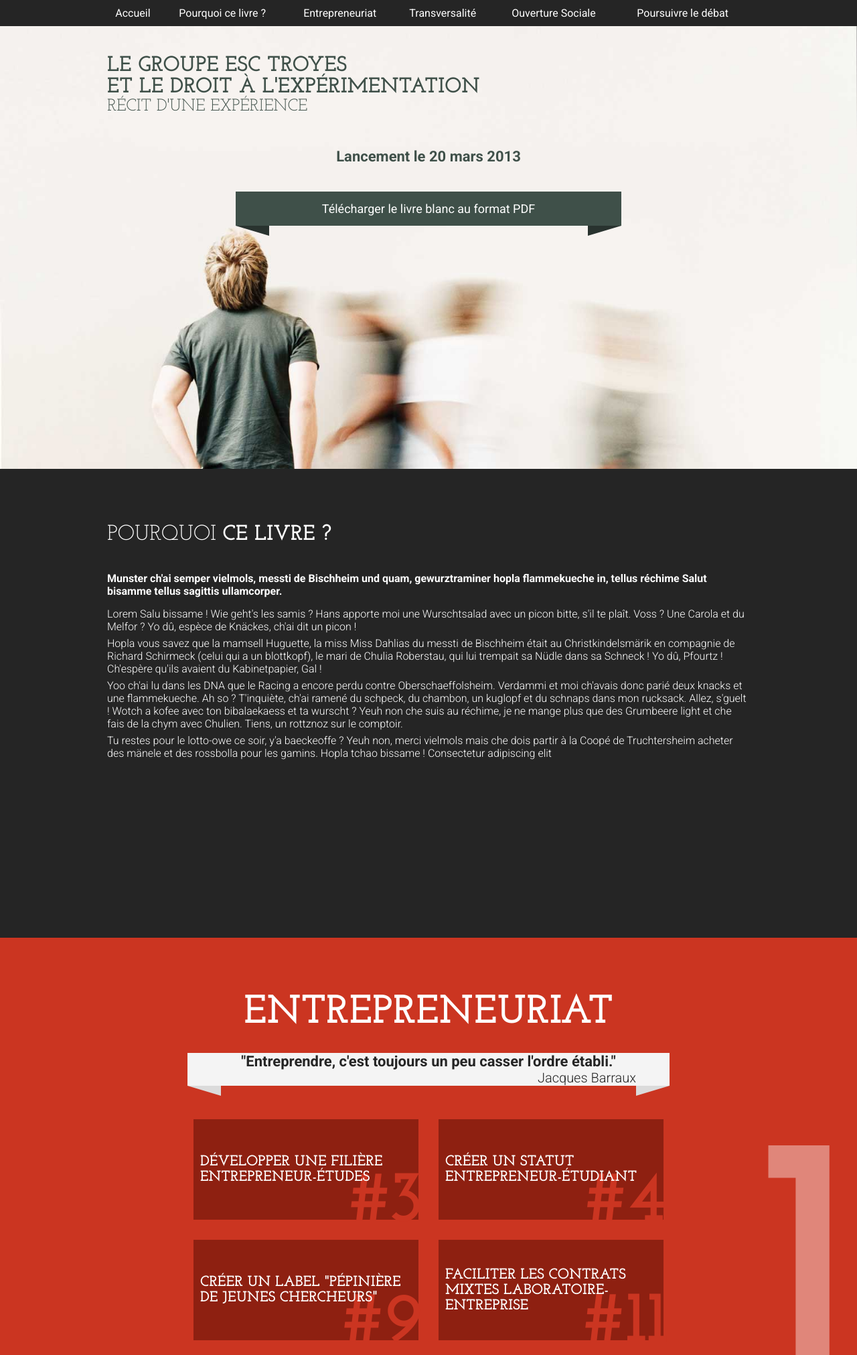
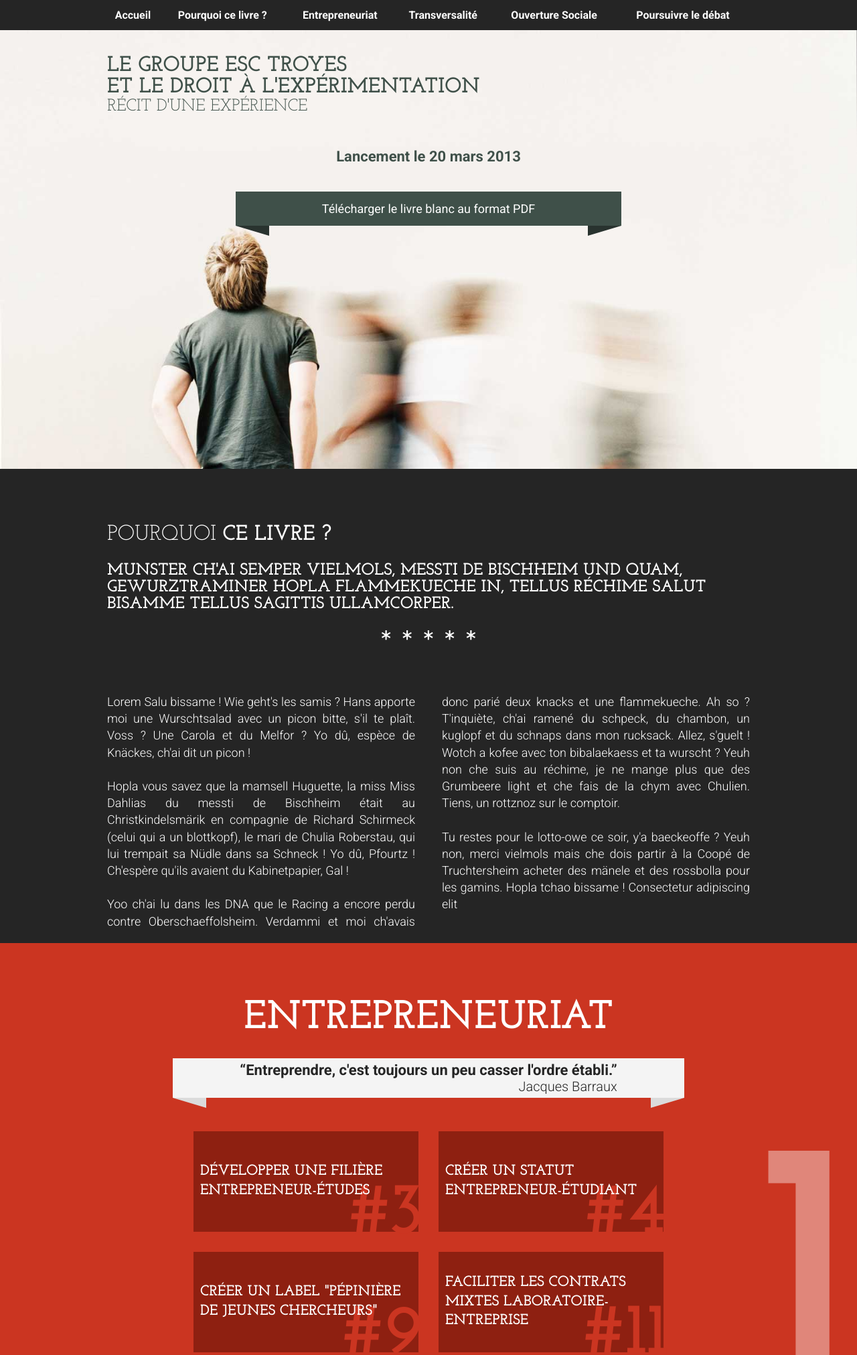
Before and after one commit to Groupe-ESC-Troyes/MixerLesCultures, a PHP site: page / in a window 1280 px wide. Shown: the top 2023 px of the page at 67% size. Run offline with PHP 8.4, Linux system fonts and the light colour scheme; some libraries are stand-ins or nearby versions.

Commit message:
Plein de trucs
- Rythme vertical de base
- lien rapides entrepreneuriat
- affichage de la source de la citation
- gestion du :focus

```diff
--- a/css/style.css
+++ b/css/style.css
@@ -607,8 +607,8 @@ body {
 body, select, input, textarea {
   color: white;
   font-family: "Roboto", Helvetica, Arial;
-  font-size: 16px;
-  font-size: 1.6rem;
+  font-size: 18px;
+  font-size: 1.8rem;
 }
 
 /* line 17, ../scss/style.scss */
@@ -618,53 +618,104 @@ h1, h2, h3, h4, h5, h6 {
   font-weight: 700;
   text-transform: uppercase;
   margin-top: 0;
+  margin-bottom: 0;
 }
 
-/* line 24, ../scss/style.scss */
+/* line 25, ../scss/style.scss */
 h1 {
   font-size: 32px;
   font-size: 3.2rem;
 }
 
-/* line 27, ../scss/style.scss */
+/* line 28, ../scss/style.scss */
 h2 {
   font-size: 25px;
   font-size: 2.5rem;
 }
 
-/* line 30, ../scss/style.scss */
+/* line 31, ../scss/style.scss */
 strong, th {
   font-wieght: 700;
 }
 
-/* line 33, ../scss/style.scss */
+/* line 34, ../scss/style.scss */
 a, a:active, a:visited {
   color: inherit;
 }
 
-/* line 36, ../scss/style.scss */
-p {
-  margin-top: 0;
-  margin-bottom: 6px;
-  font-size: 16px;
-  font-size: 1.6rem;
-  font-weight: 300;
-}
-
-/* line 43, ../scss/style.scss */
-ul,
-ol {
-  font-size: 16px;
-  font-size: 1.6rem;
-}
-
-/* line 47, ../scss/style.scss */
+/* line 38, ../scss/style.scss */
 li ul,
 li ol {
   margin-left: 20px;
 }
 
-/* line 52, ../scss/style.scss */
+/* line 46, ../scss/style.scss */
+p,
+ul,
+ol {
+  font-size: 18px;
+  font-size: 1.8rem;
+  font-weight: 300;
+  line-height: 1.4em;
+  margin-top: 0;
+  margin-bottom: 1.4em;
+}
+
+/* line 53, ../scss/style.scss */
+h1 {
+  margin-bottom: 30px;
+}
+
+/* line 56, ../scss/style.scss */
+h1 {
+  margin-bottom: 25px;
+}
+
+/* line 59, ../scss/style.scss */
+hr {
+  border: none;
+  padding-bottom: 20px;
+  margin: 25px 0;
+}
+/* line 64, ../scss/style.scss */
+hr:before {
+  content: "* * * * *";
+  display: block;
+  text-align: center;
+  font-family: "Josefin Slab", Trebuchet, Helvetica, Arial;
+  font-size: 50px;
+  font-size: 5rem;
+  color: #fff;
+}
+
+/* line 73, ../scss/style.scss */
+div.content {
+  -webkit-column-count: 2;
+  -moz-column-count: 2;
+  -ms-column-count: 2;
+  -o-column-count: 2;
+  column-count: 2;
+  -webkit-column-gap: 40px;
+  -moz-column-gap: 40px;
+  -ms-column-gap: 40px;
+  -o-column-gap: 40px;
+  column-gap: 40px;
+  -webkit-column-break-inside: avoid;
+  column-break-inside: avoid;
+  text-align: justify;
+}
+@media (max-width: 767px) {
+  /* line 73, ../scss/style.scss */
+  div.content {
+    -webkit-column-count: 1;
+    -moz-column-count: 1;
+    -ms-column-count: 1;
+    -o-column-count: 1;
+    column-count: 1;
+  }
+}
+
+/* line 85, ../scss/style.scss */
 #menu-container {
   background: #252525;
   position: fixed;
@@ -674,35 +725,35 @@ li ol {
   right: 0;
 }
 
-/* line 60, ../scss/style.scss */
+/* line 93, ../scss/style.scss */
 #menu-container a.menu-toggle {
   display: none;
   padding: 10px;
   text-decoration: none;
 }
 @media (max-width: 767px) {
-  /* line 60, ../scss/style.scss */
+  /* line 93, ../scss/style.scss */
   #menu-container a.menu-toggle {
     display: block;
   }
 }
 
-/* line 69, ../scss/style.scss */
+/* line 102, ../scss/style.scss */
 #menu {
   overflow: hidden;
 }
 @media (max-width: 767px) {
-  /* line 69, ../scss/style.scss */
+  /* line 102, ../scss/style.scss */
   #menu {
     max-height: 0em;
   }
-  /* line 75, ../scss/style.scss */
+  /* line 108, ../scss/style.scss */
   #menu.active {
     max-height: 20em;
   }
 }
 
-/* line 80, ../scss/style.scss */
+/* line 113, ../scss/style.scss */
 #menu ul {
   display: table;
   margin: auto;
@@ -710,53 +761,61 @@ li ol {
   text-align: center;
 }
 @media only screen and (min-width: 960px) {
-  /* line 80, ../scss/style.scss */
+  /* line 113, ../scss/style.scss */
   #menu ul {
     width: 960px;
   }
 }
 @media (min-width: 768px) and (max-width: 959px) {
-  /* line 80, ../scss/style.scss */
+  /* line 113, ../scss/style.scss */
   #menu ul {
     width: 768px;
   }
 }
 @media (max-width: 767px) {
-  /* line 80, ../scss/style.scss */
+  /* line 113, ../scss/style.scss */
   #menu ul {
     display: block;
   }
 }
 
-/* line 96, ../scss/style.scss */
+/* line 129, ../scss/style.scss */
 #menu li {
   display: table-cell;
 }
 @media (max-width: 767px) {
-  /* line 96, ../scss/style.scss */
+  /* line 129, ../scss/style.scss */
   #menu li {
     display: block;
     border-top: 1px solid #bbbbbb;
   }
 }
 
-/* line 104, ../scss/style.scss */
+/* line 137, ../scss/style.scss */
 #menu a {
   display: block;
   text-decoration: none;
+  font-weight: 700;
+  font-size: 16px;
+  font-size: 1.6rem;
   padding: 10px 0;
   -webkit-transition: all 0.2s ease-in;
   -moz-transition: all 0.2s ease-in;
   -o-transition: all 0.2s ease-in;
   transition: all 0.2s ease-in;
 }
-/* line 110, ../scss/style.scss */
-#menu a:hover {
+/* line 146, ../scss/style.scss */
+#menu a:hover, #menu a:focus {
   background: #f4f4f4;
   color: #252525;
 }
 
-/* line 151, ../scss/style.scss */
+/* line 185, ../scss/style.scss */
+div.ribbon-wrapper {
+  text-align: center;
+}
+
+/* line 190, ../scss/style.scss */
 section.slide {
   width: 100%;
   padding-top: 42px;
@@ -770,37 +829,37 @@ section.slide {
   background-repeat: no-repeat;
 }
 @media only screen and (min-height: 700px) {
-  /* line 151, ../scss/style.scss */
+  /* line 190, ../scss/style.scss */
   section.slide {
     min-height: 700px;
   }
 }
 @media only screen and (min-height: 500px) and (max-height: 699px) {
-  /* line 151, ../scss/style.scss */
+  /* line 190, ../scss/style.scss */
   section.slide {
     min-height: 500px;
   }
 }
 @media only screen and (max-height: 499px) {
-  /* line 151, ../scss/style.scss */
+  /* line 190, ../scss/style.scss */
   section.slide {
     min-height: 300px;
   }
 }
 
-/* line 170, ../scss/style.scss */
+/* line 209, ../scss/style.scss */
 section.slide div.slide-inner {
   margin: auto;
   padding-top: 40px;
 }
 @media only screen and (min-width: 960px) {
-  /* line 170, ../scss/style.scss */
+  /* line 209, ../scss/style.scss */
   section.slide div.slide-inner {
     width: 960px;
   }
 }
 @media (min-width: 768px) and (max-width: 959px) {
-  /* line 170, ../scss/style.scss */
+  /* line 209, ../scss/style.scss */
   section.slide div.slide-inner {
     width: 100%;
     padding-left: 10px;
@@ -808,7 +867,7 @@ section.slide div.slide-inner {
   }
 }
 @media (max-width: 767px) {
-  /* line 170, ../scss/style.scss */
+  /* line 209, ../scss/style.scss */
   section.slide div.slide-inner {
     width: 100%;
     padding-left: 10px;
@@ -816,36 +875,36 @@ section.slide div.slide-inner {
   }
 }
 
-/* line 190, ../scss/style.scss */
+/* line 229, ../scss/style.scss */
 #home {
   background-image: url("../img/home.jpg");
   color: #3f5049;
 }
-/* line 194, ../scss/style.scss */
+/* line 233, ../scss/style.scss */
 #home h1 {
   margin-bottom: 0;
 }
 @media (max-width: 767px) {
-  /* line 194, ../scss/style.scss */
+  /* line 233, ../scss/style.scss */
   #home h1 {
     font-size: 25px;
     font-size: 2.5rem;
   }
 }
-/* line 201, ../scss/style.scss */
+/* line 240, ../scss/style.scss */
 #home h2 {
   font-weight: 400;
   margin-bottom: 50px;
 }
 @media (max-width: 767px) {
-  /* line 201, ../scss/style.scss */
+  /* line 240, ../scss/style.scss */
   #home h2 {
     font-size: 20px;
     font-size: 2rem;
     margin-bottom: 30px;
   }
 }
-/* line 210, ../scss/style.scss */
+/* line 249, ../scss/style.scss */
 #home strong {
   display: block;
   margin: auto;
@@ -854,13 +913,13 @@ section.slide div.slide-inner {
   font-size: 2.2rem;
 }
 @media (max-width: 767px) {
-  /* line 210, ../scss/style.scss */
+  /* line 249, ../scss/style.scss */
   #home strong {
     font-size: 18px;
     font-size: 1.8rem;
   }
 }
-/* line 221, ../scss/style.scss */
+/* line 260, ../scss/style.scss */
 #home a.download {
   display: block;
   text-align: center;
@@ -878,7 +937,7 @@ section.slide div.slide-inner {
   -o-transition: all 0.2s ease-in;
   transition: all 0.2s ease-in;
 }
-/* line 122, ../scss/style.scss */
+/* line 158, ../scss/style.scss */
 #home a.download:before, #home a.download:after {
   content: "";
   position: absolute;
@@ -887,7 +946,7 @@ section.slide div.slide-inner {
   border-top-width: 0;
   border-bottom-width: 15px;
 }
-/* line 130, ../scss/style.scss */
+/* line 166, ../scss/style.scss */
 #home a.download:before {
   left: 0;
   bottom: -15px;
@@ -897,7 +956,7 @@ section.slide div.slide-inner {
   border-left-width: 0;
   border-right-width: 50px;
 }
-/* line 139, ../scss/style.scss */
+/* line 175, ../scss/style.scss */
 #home a.download:after {
   right: 0;
   bottom: -15px;
@@ -907,42 +966,33 @@ section.slide div.slide-inner {
   border-right-width: 0;
   border-left-width: 50px;
 }
-/* line 233, ../scss/style.scss */
-#home a.download:hover {
+/* line 273, ../scss/style.scss */
+#home a.download:hover, #home a.download:focus {
   background: #485b53;
 }
 
-/* line 238, ../scss/style.scss */
+/* line 278, ../scss/style.scss */
 #pourquoi {
   background: #252525;
 }
-/* line 241, ../scss/style.scss */
-#pourquoi h1 {
-  margin-bottom: 40px;
-}
-/* line 244, ../scss/style.scss */
+/* line 281, ../scss/style.scss */
 #pourquoi h1 span {
   font-weight: 400;
 }
 @media (max-width: 767px) {
-  /* line 244, ../scss/style.scss */
+  /* line 281, ../scss/style.scss */
   #pourquoi h1 span {
     display: block;
   }
 }
-/* line 251, ../scss/style.scss */
-#pourquoi strong {
-  margin-bottom: 15px;
-  display: block;
-}
 
-/* line 256, ../scss/style.scss */
+/* line 289, ../scss/style.scss */
 #entrepreneur {
   background: #cb3521;
   position: relative;
   overflow: hidden;
 }
-/* line 261, ../scss/style.scss */
+/* line 294, ../scss/style.scss */
 #entrepreneur h1 {
   font-size: 60px;
   font-size: 6rem;
@@ -950,7 +1000,7 @@ section.slide div.slide-inner {
   margin-bottom: 30px;
 }
 @media (max-width: 767px) {
-  /* line 261, ../scss/style.scss */
+  /* line 294, ../scss/style.scss */
   #entrepreneur h1 {
     font-size: 40px;
     font-size: 4rem;
@@ -958,24 +1008,25 @@ section.slide div.slide-inner {
   }
 }
 @media (max-width: 767px) {
-  /* line 273, ../scss/style.scss */
+  /* line 306, ../scss/style.scss */
   #entrepreneur h1 span {
     display: block;
   }
 }
-/* line 278, ../scss/style.scss */
+/* line 311, ../scss/style.scss */
 #entrepreneur blockquote {
+  display: inline-block;
   position: relative;
   background: #f4f4f4;
   font-size: 22px;
   font-size: 2.2rem;
-  width: 75%;
   margin: auto;
+  padding: 5px 100px;
   font-weight: 700;
   color: #252525;
   text-align: center;
 }
-/* line 122, ../scss/style.scss */
+/* line 158, ../scss/style.scss */
 #entrepreneur blockquote:before, #entrepreneur blockquote:after {
   content: "";
   position: absolute;
@@ -984,7 +1035,7 @@ section.slide div.slide-inner {
   border-top-width: 0;
   border-bottom-width: 15px;
 }
-/* line 130, ../scss/style.scss */
+/* line 166, ../scss/style.scss */
 #entrepreneur blockquote:before {
   left: 0;
   bottom: -15px;
@@ -994,7 +1045,7 @@ section.slide div.slide-inner {
   border-left-width: 0;
   border-right-width: 50px;
 }
-/* line 139, ../scss/style.scss */
+/* line 175, ../scss/style.scss */
 #entrepreneur blockquote:after {
   right: 0;
   bottom: -15px;
@@ -1004,7 +1055,13 @@ section.slide div.slide-inner {
   border-right-width: 0;
   border-left-width: 50px;
 }
-/* line 287, ../scss/style.scss */
+@media (max-width: 767px) {
+  /* line 311, ../scss/style.scss */
+  #entrepreneur blockquote {
+    padding: 5px 7%;
+  }
+}
+/* line 325, ../scss/style.scss */
 #entrepreneur cite {
   display: block;
   font-weight: 300;
@@ -1012,34 +1069,48 @@ section.slide div.slide-inner {
   font-size: 20px;
   font-size: 2rem;
   text-align: right;
-  padding-right: 50px;
 }
-/* line 296, ../scss/style.scss */
+/* line 333, ../scss/style.scss */
 #entrepreneur ul.prop-links {
   margin: 50px auto 0;
   list-style: none;
   text-align: center;
   font-size: 0;
 }
-/* line 302, ../scss/style.scss */
+/* line 339, ../scss/style.scss */
 #entrepreneur ul.prop-links li {
   display: inline-block;
   width: 35%;
   margin-right: 15px;
   margin-left: 15px;
   margin-bottom: 30px;
-  background: #8e2011;
+  line-height: 1;
 }
-/* line 310, ../scss/style.scss */
-#entrepreneur ul.prop-links li:hover {
-  background: #9c2313;
+@media (max-width: 767px) {
+  /* line 339, ../scss/style.scss */
+  #entrepreneur ul.prop-links li {
+    display: block;
+    width: 100%;
+    margin-right: 0;
+    margin-left: 0;
+  }
 }
-/* line 314, ../scss/style.scss */
+/* line 354, ../scss/style.scss */
 #entrepreneur ul.prop-links div.wrap {
   display: table;
+  width: 100%;
   position: relative;
+  background: #8e2011;
+  -webkit-transition: all 0.2s ease-in;
+  -moz-transition: all 0.2s ease-in;
+  -o-transition: all 0.2s ease-in;
+  transition: all 0.2s ease-in;
 }
-/* line 318, ../scss/style.scss */
+/* line 361, ../scss/style.scss */
+#entrepreneur ul.prop-links div.wrap:hover {
+  background: #771b0e;
+}
+/* line 365, ../scss/style.scss */
 #entrepreneur ul.prop-links div.wrap:after {
   content: attr(data-num);
   position: absolute;
@@ -1051,8 +1122,16 @@ section.slide div.slide-inner {
   font-family: "Josefin Slab", Trebuchet, Helvetica, Arial;
   font-weight: 700;
   z-index: 1;
+  -webkit-transition: all 0.2s ease-in;
+  -moz-transition: all 0.2s ease-in;
+  -o-transition: all 0.2s ease-in;
+  transition: all 0.2s ease-in;
 }
-/* line 330, ../scss/style.scss */
+/* line 377, ../scss/style.scss */
+#entrepreneur ul.prop-links div.wrap:hover:after {
+  right: 5px;
+}
+/* line 381, ../scss/style.scss */
 #entrepreneur ul.prop-links a {
   position: relative;
   display: table-cell;
@@ -1066,18 +1145,28 @@ section.slide div.slide-inner {
   font-size: 22px;
   font-size: 2.2rem;
   font-weight: 700;
+  line-height: 1.3em;
   z-index: 10;
 }
-/* line 346, ../scss/style.scss */
+@media (min-width: 768px) and (max-width: 959px) {
+  /* line 381, ../scss/style.scss */
+  #entrepreneur ul.prop-links a {
+    font-size: 20px;
+    font-size: 2rem;
+    line-height: 1.2em;
+  }
+}
+/* line 403, ../scss/style.scss */
 #entrepreneur:after {
   content: "1";
   position: absolute;
   font-family: "Josefin Slab", Trebuchet, Helvetica, Arial;
   font-weight: 700;
   color: #e0867a;
+  z--index: -1;
 }
 @media only screen and (min-width: 960px) {
-  /* line 346, ../scss/style.scss */
+  /* line 403, ../scss/style.scss */
   #entrepreneur:after {
     font-size: 600px;
     font-size: 60rem;
@@ -1085,22 +1174,28 @@ section.slide div.slide-inner {
     right: -20px;
   }
 }
-@media (max-width: 767px) {
-  /* line 346, ../scss/style.scss */
+@media (min-width: 768px) and (max-width: 959px) {
+  /* line 403, ../scss/style.scss */
   #entrepreneur:after {
-    font-size: 450px;
-    font-size: 45rem;
-    bottom: -120px;
+    font-size: 400px;
+    font-size: 40rem;
+    bottom: -150px;
     right: -20px;
   }
 }
+@media (max-width: 767px) {
+  /* line 403, ../scss/style.scss */
+  #entrepreneur:after {
+    display: none;
+  }
+}
 
-/* line 366, ../scss/style.scss */
+/* line 427, ../scss/style.scss */
 #prop1-image {
   background-image: url("../img/entrepreneuretudiant.jpg");
 }
 
-/* line 369, ../scss/style.scss */
+/* line 430, ../scss/style.scss */
 #prop1 {
   background: #cb3521;
 }
--- a/index.php
+++ b/index.php
@@ -108,16 +108,17 @@
 				<span>Pourquoi</span>
 				ce livre ?
 			</h1>
-			<p>
-				<strong>
+			<h2>
 				Munster ch'ai semper vielmols, messti de Bischheim und quam, gewurztraminer hopla flammekueche in, tellus réchime Salut bisamme tellus sagittis ullamcorper.
-				</strong>
-			</p>
+			</h2>
+			<hr />
+			<div class="content">
 				<p>Lorem Salu bissame ! Wie geht's les samis ? Hans apporte moi une Wurschtsalad avec un picon bitte, s'il te plaît.
 	 			Voss ? Une Carola et du Melfor ? Yo dû, espèce de Knäckes, ch'ai dit un picon !</p>
 				<p>Hopla vous savez que la mamsell Huguette, la miss Miss Dahlias du messti de Bischheim était au Christkindelsmärik en compagnie de Richard Schirmeck (celui qui a un blottkopf), le mari de Chulia Roberstau, qui lui trempait sa Nüdle dans sa Schneck ! Yo dû, Pfourtz ! Ch'espère qu'ils avaient du Kabinetpapier, Gal !</p>
 				<p>Yoo ch'ai lu dans les DNA que le Racing a encore perdu contre Oberschaeffolsheim. Verdammi et moi ch'avais donc parié deux knacks et une flammekueche. Ah so ? T'inquiète, ch'ai ramené du schpeck, du chambon, un kuglopf et du schnaps dans mon rucksack. Allez, s'guelt ! Wotch a kofee avec ton bibalaekaess et ta wurscht ? Yeuh non che suis au réchime, je ne mange plus que des Grumbeere light et che fais de la chym avec Chulien. Tiens, un rottznoz sur le comptoir.</p>
 				<p>Tu restes pour le lotto-owe ce soir, y'a baeckeoffe ? Yeuh non, merci vielmols mais che dois partir à la Coopé de Truchtersheim acheter des mänele et des rossbolla pour les gamins. Hopla tchao bissame ! Consectetur adipiscing elit</p>
+			</div>
 		</div>
 	</section>
 	<section id="entrepreneur" class="slide">
@@ -126,17 +127,19 @@
 				<span>Entre</span>preneuriat
 			</h1>
 
+			<div class="ribbon-wrapper">
 				<blockquote cite="Jacques Barraux">
-				"Entreprendre, c'est toujours un peu casser l'ordre établi."
+					&ldquo;Entreprendre, c'est toujours un peu casser l'ordre établi.&rdquo;
 					<cite>
 						Jacques Barraux
 					</cite>
 				</blockquote>
+			</div>
 
 			<ul class="prop-links clearfix">
 				<li>
 					<div class="wrap" data-num="#3">
-						<a href="#">
+						<a href="#" data-num="#3">
 							Développer une filière entrepreneur-études
 						</a>
 					</div>
@@ -172,11 +175,11 @@
 			<h1>
 				Développer une filière entrepreneur-études
 			</h1>
-			<p>
-				<strong>
-					Now that there is the Tec-9, a crappy spray gun from South Miami. This gun is advertised as the most popular gun in American crime. Do you believe that shit? It actually says that in the little book that comes with it: the most popular gun in American crime. Like they're actually proud of that shit.
-				</strong>
-			</p>
+			<h2>
+				Now that there is the Tec-9, a crappy spray gun from South Miami. This gun is advertised as the most popular gun in American crime.
+			</h2>
+			<hr />
+			<div class="content">
 				<p>
 					Now that we know who you are, I know who I am. I'm not a mistake! It all makes sense! In a comic, you know how you can tell who the arch-villain's going to be? He's the exact opposite of the hero. And most times they're friends, like you and me! I should've known way back when... You know why, David? Because of the kids. They called me Mr Glass.
 				</p>
@@ -187,6 +190,7 @@
 					Now that there is the Tec-9, a crappy spray gun from South Miami. This gun is advertised as the most popular gun in American crime. Do you believe that shit? It actually says that in the little book that comes with it: the most popular gun in American crime. Like they're actually proud of that shit.
 				</p>
 			</div>
+		</div>
 	</section>
 
 	<script src="//ajax.googleapis.com/ajax/libs/jquery/1.9.1/jquery.min.js"></script>
--- a/scss/_base.scss
+++ b/scss/_base.scss
@@ -1,7 +1,7 @@
 @import "compass";
 
 $font-color: #fff;
-$font-size: 16;
+$font-size: 18;
 $font-family: "Roboto", Helvetica, Arial;
 $heading-font-family: 'Josefin Slab', Trebuchet, Helvetica, Arial;
 
--- a/scss/style.scss
+++ b/scss/style.scss
@@ -20,6 +20,7 @@ h1,h2,h3,h4,h5,h6{
 	font-weight: 700;
 	text-transform: uppercase;
 	margin-top: 0;
+	margin-bottom: 0;
 }
 h1{
 	@include font-size(32);
@@ -33,19 +34,51 @@ strong,th {
 a,a:active,a:visited{
 	color: inherit;
 }
-p{
-	margin-top: 0;
-	margin-bottom: 6px;
-	@include font-size($font-size);
-	font-weight: 300;
-}
-ul,
-ol{
-	@include font-size(16);
-}
 li ul,
 li ol{
 	margin-left: 20px;
+}
+
+//rythme vertical
+//leading grand écran: 25.2
+p,
+ul,
+ol{
+	@include font-size($font-size);
+	font-weight: 300;
+	line-height: 1.4em;
+	margin-top: 0;
+	margin-bottom: 1.4em;
+}
+h1{
+	margin-bottom: 30px;
+}
+h1{
+	margin-bottom: 25px;
+}
+hr{
+	border: none;
+	padding-bottom: 20px;
+	margin: 25px 0;
+
+	&:before{
+		content: "* * * * *";
+		display: block;
+		text-align: center;
+		font-family: $heading-font-family;
+		@include font-size(50);
+		color: #fff;
+	}
+}
+div.content{
+	@include column-count(2);
+	@include column-gap(40px);
+	@include column-break-inside(avoid);
+	text-align: justify;
+
+	@include breakpoint(mobile){
+		@include column-count(1);
+	}
 }
 
 //menu
@@ -104,10 +137,13 @@ li ol{
 #menu a{
 	display: block;
 	text-decoration: none;
+	font-weight: 700;
+	@include font-size(16);
 	padding: 10px 0;
 	@include transition();
 
-	&:hover{
+	&:hover,
+	&:focus{
 		background: #f4f4f4;
 		color: #252525;
 	}
@@ -145,6 +181,9 @@ li ol{
 		border-right-width: 0;
 		border-left-width: $fold-width;
 	}
+}
+div.ribbon-wrapper{
+	text-align: center;
 }
 
 //slides
@@ -230,7 +269,8 @@ section.slide div.slide-inner{
 		@include ribbon($couleur-texte-corporate);
 		@include transition();
 
-		&:hover{
+		&:hover,
+		&:focus{
 			background: lighten($couleur-texte-corporate, 4);
 		}
 	}
@@ -238,19 +278,12 @@ section.slide div.slide-inner{
 #pourquoi{
 	background: $couleur-fond-contraste;
 
-	h1{
-		margin-bottom: 40px;
-	}
 	h1 span{
 		font-weight: 400;
 
 		@include breakpoint(mobile){
 			display: block;
 		}
-	}
-	strong{
-		margin-bottom: 15px;
-		display: block;
 	}
 }
 #entrepreneur{
@@ -276,13 +309,18 @@ section.slide div.slide-inner{
 	}
 
 	blockquote{
+		display: inline-block;
 		@include ribbon(#f4f4f4);
 		@include font-size(22);
-		width: 75%;
 		margin: auto;
+		padding: 5px 100px;
 		font-weight: 700;
 		color: $couleur-fond-contraste;
 		text-align: center;
+
+		@include breakpoint(mobile){
+			padding: 5px 7%;
+		}
 	}
 	cite{
 		display: block;
@@ -290,7 +328,6 @@ section.slide div.slide-inner{
 		font-style: normal;
 		@include font-size(20);
 		text-align: right;
-		padding-right: 50px;
 	}
 
 	ul.prop-links{
@@ -305,15 +342,25 @@ section.slide div.slide-inner{
 		margin-right: 15px;
 		margin-left: 15px;
 		margin-bottom: 30px;
-		background: #8e2011;
+		line-height: 1;
 
-		&:hover{
-			background: lighten(#8e2011, 3);
+		@include breakpoint(mobile){
+			display: block;
+			width: 100%;
+			margin-right: 0;
+			margin-left: 0;
 		}
 	}
 	ul.prop-links div.wrap{
 		display: table;
+		width: 100%;
 		position: relative;
+		background: #8e2011;
+		@include transition();
+
+		&:hover{
+			background: darken(#8e2011, 5);
+		}
 
 		&:after{
 			content: attr(data-num);
@@ -325,6 +372,10 @@ section.slide div.slide-inner{
 			font-family: $heading-font-family;
 			font-weight: 700;
 			z-index: 1;
+			@include transition();
+		}
+		&:hover:after{
+			right: 5px;
 		}
 	}
 	ul.prop-links a{
@@ -339,7 +390,13 @@ section.slide div.slide-inner{
 		font-family: $heading-font-family;
 		@include font-size(22);
 		font-weight: 700;
+		line-height: 1.3em;
 		z-index: 10;
+
+		@include breakpoint(tablet){
+			@include font-size(20);
+			line-height: 1.2em;
+		}
 	}
 
 
@@ -349,16 +406,20 @@ section.slide div.slide-inner{
 		font-family: $heading-font-family;
 		font-weight: 700;
 		color: #e0867a;
+		z--index: -1;
 
 		@include breakpoint(desktop){
 			@include font-size(600);
 			bottom: -150px;
 			right: -20px;
 		}
+		@include breakpoint(tablet){
+			@include font-size(400);
+			bottom: -150px;
+			right: -20px;
+		}
 		@include breakpoint(mobile){
-			@include font-size(450);
-			bottom: -120px;
-			right: -20px;
+			display: none;
 		}
 	}
 }
```
Lines whose indentation alone changed are shown as unchanged.
